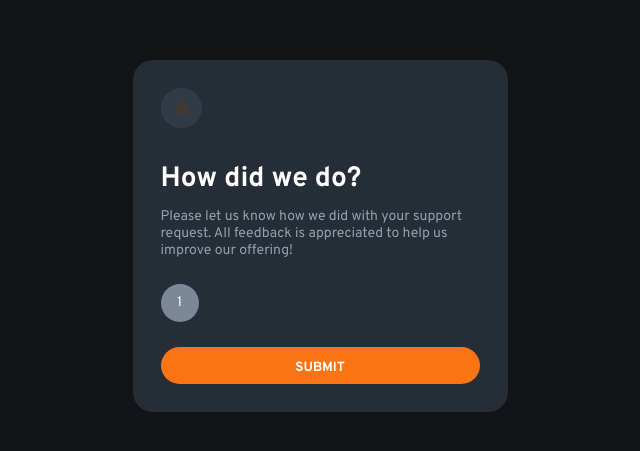
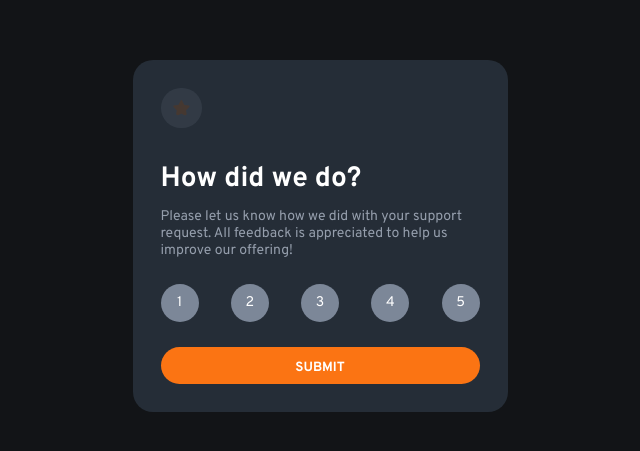
Before and after one commit to MichaelSchaaf84/interactive-rating-component-main, a plain HTML site: page index.html in a window 1280 px wide. Shown: the part 171-622 px from the top of the page, without its empty margins (320-960 px from the left). Drawn offline with Linux system fonts and the light colour scheme.

Commit message:
finished radiobuttons markup

```diff
--- a/index.html
+++ b/index.html
@@ -32,6 +32,26 @@
             class="circle"
             for="toggleRadio1"
             >1</label
+          >
+          <input type="radio" name="toggleRadio" id="toggleRadio2" /><label
+            class="circle"
+            for="toggleRadio2"
+            >2</label
+          >
+          <input type="radio" name="toggleRadio" id="toggleRadio3" /><label
+            class="circle"
+            for="toggleRadio3"
+            >3</label
+          >
+          <input type="radio" name="toggleRadio" id="toggleRadio4" /><label
+            class="circle"
+            for="toggleRadio4"
+            >4</label
+          >
+          <input type="radio" name="toggleRadio" id="toggleRadio5" /><label
+            class="circle"
+            for="toggleRadio5"
+            >5</label
           >
           <!-- first buttons maybe use for js implementation
 
--- a/styles.scss
+++ b/styles.scss
@@ -46,8 +46,9 @@ body {
     display: none;
   }
 
-  input[type="radio"][name="toggleRadio"]:checked + a {
-    color: #000;
+  input[type="radio"][name="toggleRadio"]:checked + label {
+    color: #fff;
+    background: $orange;
     text-decoration: none;
   }
 
@@ -72,7 +73,7 @@ body {
     }
     .circle:hover {
       cursor: pointer;
-      background: $orange;
+      background: $light_grey;
     }
   }
 }
```
Also changed, not shown: css/styles.min.css, 1 other file.
